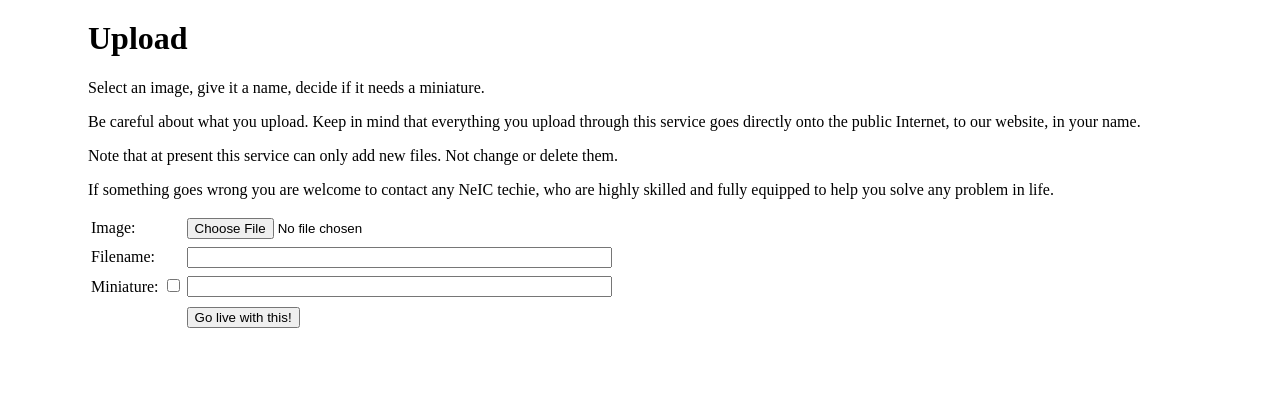
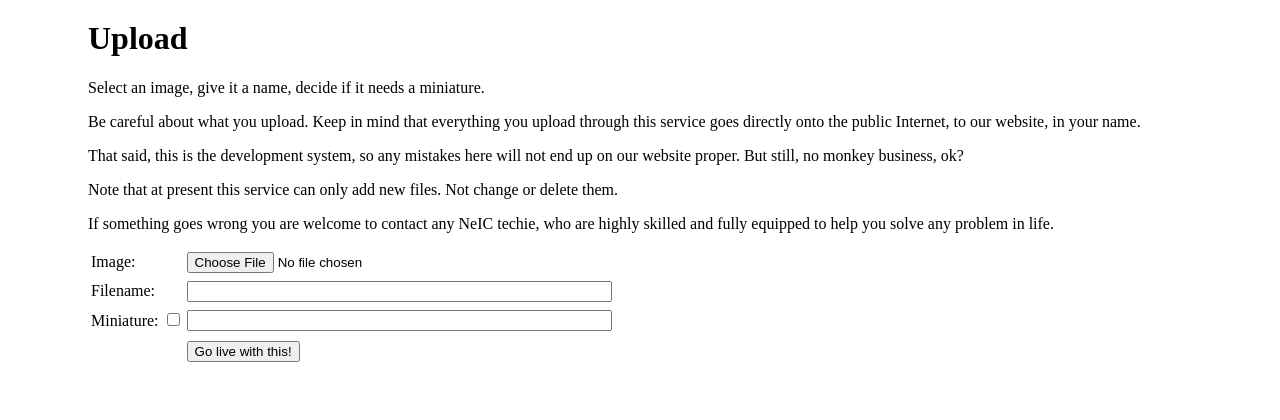
Before and after one commit to neicnordic/github_uploader, a Django app: template github_uploader/templates/github_uploader/upload.html in a window 1280 px wide. Shown: the part 303-723 px from the top of the page. Run offline with Django 3.2, Linux system fonts and the light colour scheme; the template is opened without the code that fills it, so the values that code supplies are empty; some libraries are stand-ins or nearby versions.

Commit message:
Add slightly comforting notice to devel system upload page.

```diff
--- a/github_uploader/templates/github_uploader/upload.html
+++ b/github_uploader/templates/github_uploader/upload.html
@@ -13,6 +13,10 @@
 <p> Select an image, give it a name, decide if it needs a miniature.
 
 <p> Be careful about what you upload. Keep in mind that everything you upload through this service goes directly onto the public Internet, to our website, in your name.
+
+{% if not PRODUCTION %}
+<p> That said, this is the development system, so any mistakes here will not end up on our website proper. But still, no monkey business, ok?
+{% endif %}
 
 <p> Note that at present this service can only add new files. Not change or delete them.
 
```
